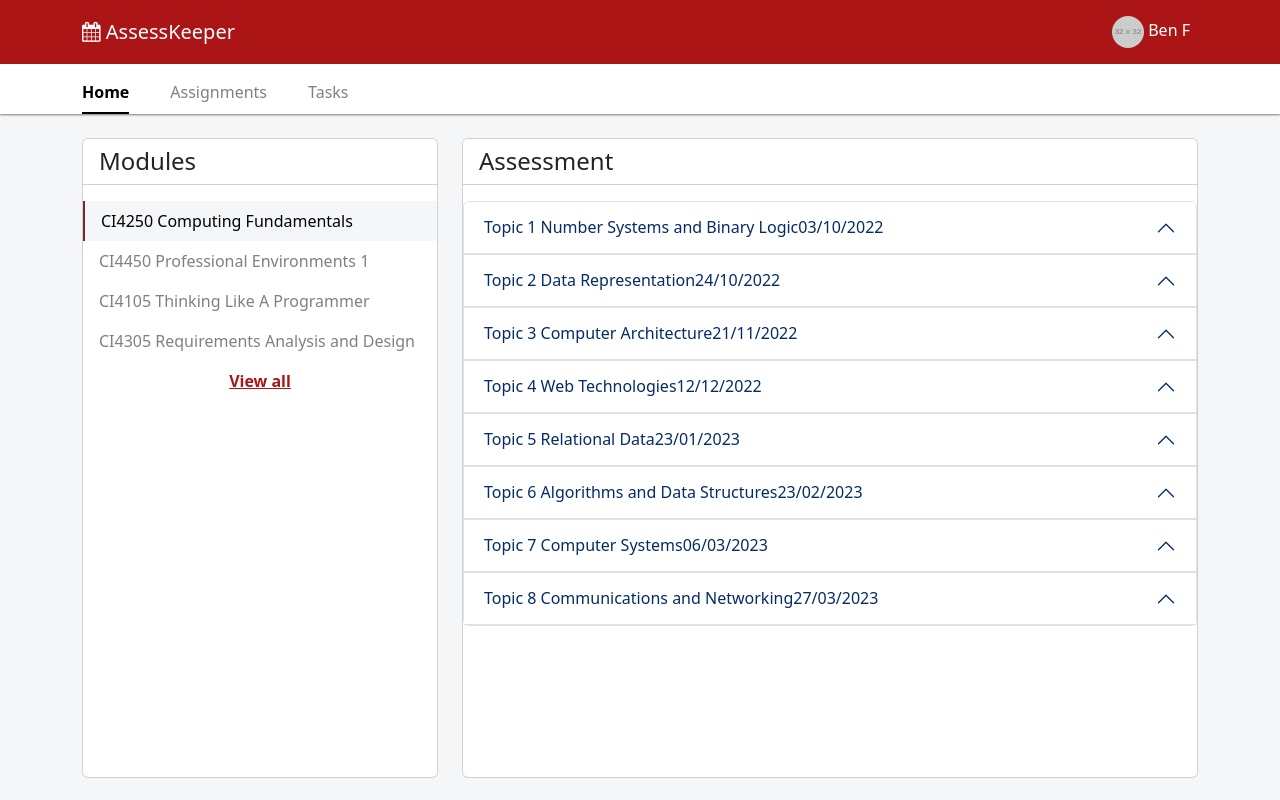
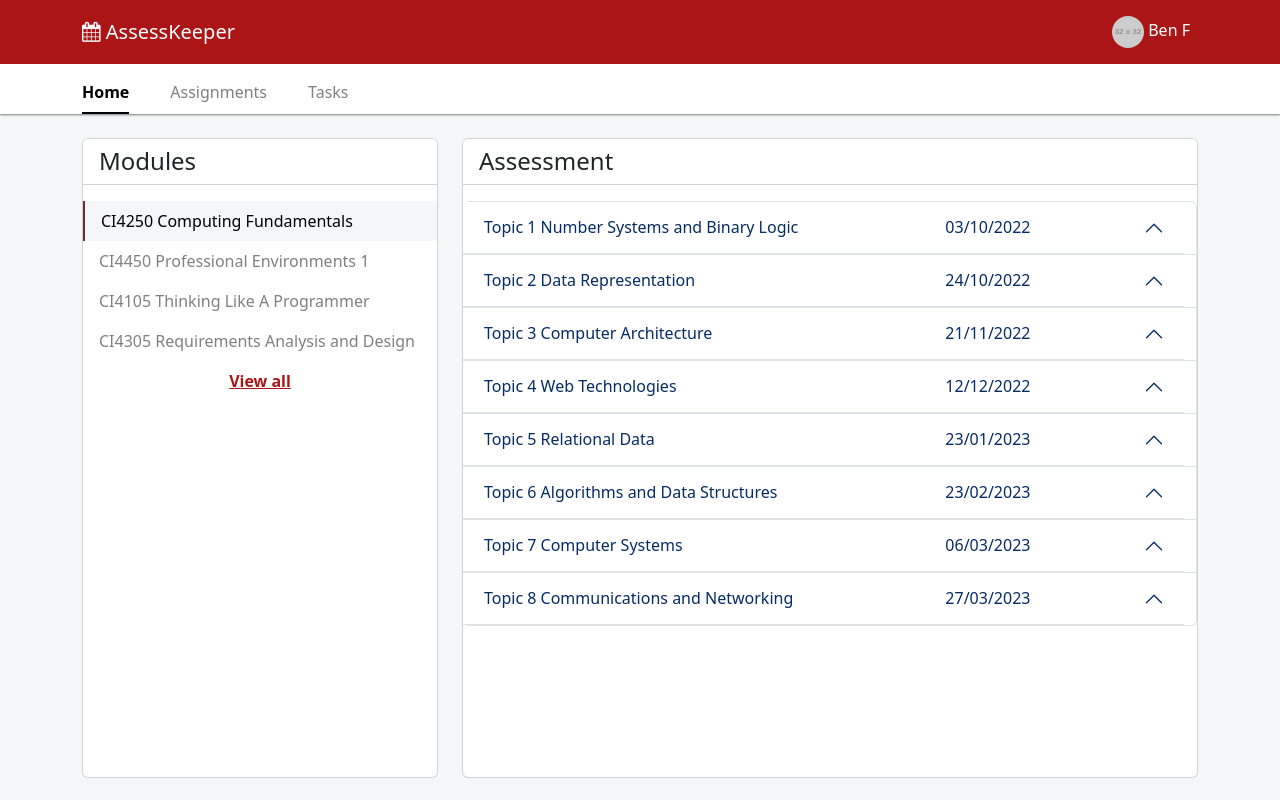
Before and after one commit to Mihir42/Assessment-Keeper-CSE-Connect, a React (Vite) app: page / in a window 1280 px wide. Built offline with nearby package versions, Linux system fonts and the light colour scheme.

Commit message:
Fixed alignment on date for assessments

```diff
--- a/src/App.jsx
+++ b/src/App.jsx
@@ -1,7 +1,6 @@
 import { BrowserRouter, Route, Routes } from 'react-router-dom';
 import Index from './components/views';
 import Assessments from './components/views/Assessments';
-import './App.scss';
 
 function App() {
 	return (
--- a/src/components/layout/Assessments.jsx
+++ b/src/components/layout/Assessments.jsx
@@ -9,8 +9,9 @@ export default function Assessments({ tasks }) {
 				{tasks.map(task => (
 					<div className="accordion-item" key={task.AssessmentID}>
 						<h2 className="accordion-header">
-							<button className="accordion-button" type="button" data-bs-toggle="collapse" data-bs-target={`#collapse_${tasks.indexOf(task)}`} aria-expanded="false" aria-controls="collapseOne">
-								{task.AssessmentName} <span className="time">{new Date(task.AssessmentPublishdate).toLocaleDateString('en-GB')}</span>
+							<button className="accordion-button row" type="button" data-bs-toggle="collapse" data-bs-target={`#collapse_${tasks.indexOf(task)}`} aria-expanded="false" aria-controls="collapseOne" style={{ minWidth:'100%' }}>
+								<div className="col-sm-8">{task.AssessmentName}</div>
+								<div className="col-sm-3">{new Date(task.AssessmentPublishdate).toLocaleDateString('en-GB')}</div>
 							</button>
 						</h2>
 						<div id={`collapse_${tasks.indexOf(task)}`} className="accordion-collapse collapse" data-bs-parent="#accordionExample">
```
